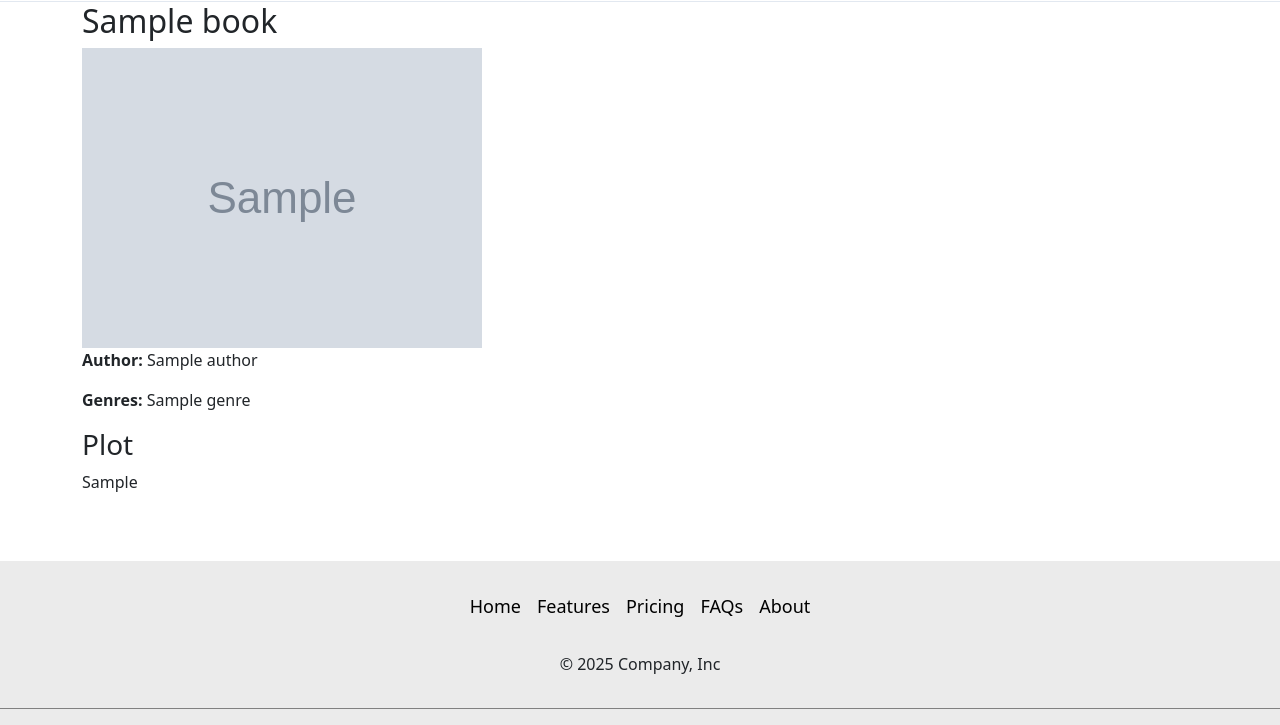
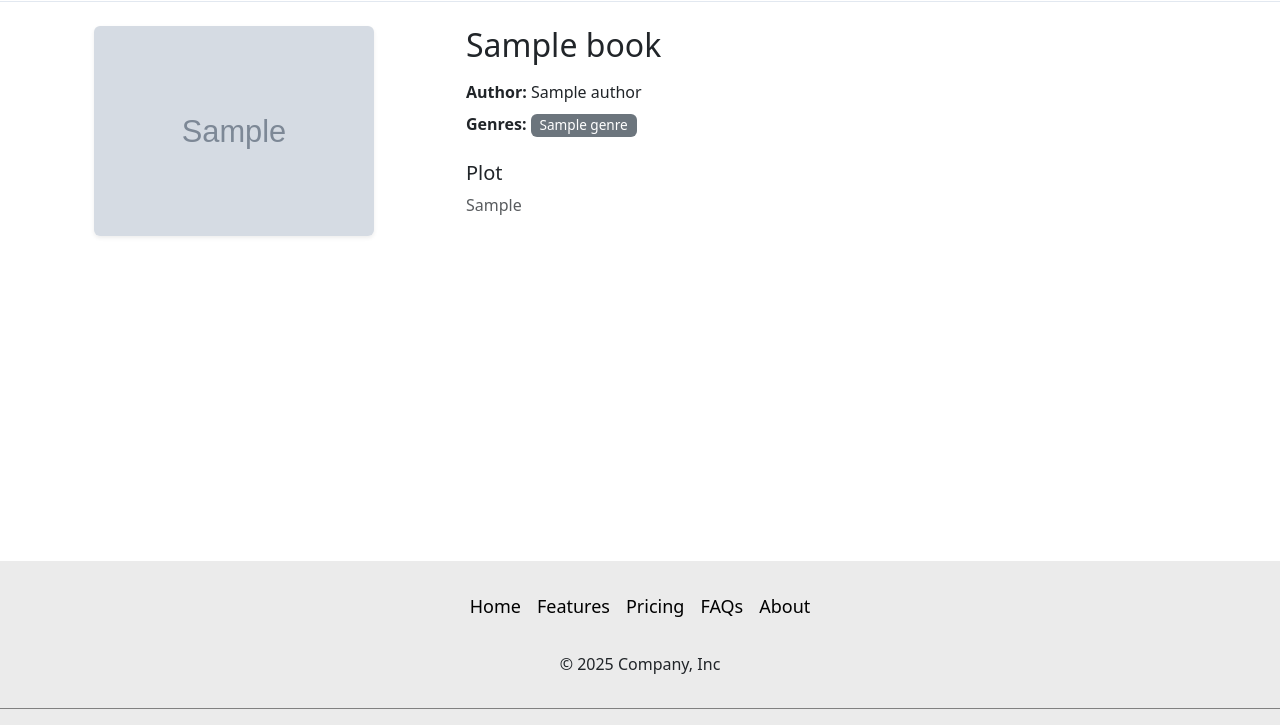
Before and after one commit to Coder-Ankit001/Book_Review_App_With_Django, a Django app: page /api/books/detail/1/ in a window 1280 px wide. Shown: the part 75-800 px from the top of the page. Run offline with Django 5.2, Linux system fonts and the light colour scheme; a user stored in the database is signed in; tables that the repository leaves empty hold one stand-in row (values such as "Sample post"); grey boxes marked "Sample" are stand-in pictures.

Commit message:
Fix: Book listing and book details layout and CSS

```diff
--- /dev/null
+++ b/static/css/books/book_details.css
@@ -0,0 +1,12 @@
+/* book_details.css */
+.book-cover {
+    width: 100%;
+    max-width: 280px;
+    object-fit: cover;
+}
+
+.badge {
+    font-weight: 400;
+    font-size: 0.85rem;
+    margin-right: 4px;
+}
--- a/templates/books/book_detail.html
+++ b/templates/books/book_detail.html
@@ -1,21 +1,37 @@
 {% extends "base.html" %}
 {% load static %}
+{% block extra_css %}
+    <link rel="stylesheet" href="{% static 'css/books/book_details.css' %}">
+{% endblock %}
 
-{% block title %} {{ book.title }} {% endblock  %}
+{% block title %} {{ book.title }} {% endblock %}
 
 {% block content %}
-    <h2>{{book.title}}</h2>
+<div class="container py-4">
+    <div class="row g-4">
+        <div class="col-md-4">
+            {% if book.featured_image %}
+                <img src="{{ book.featured_image.url }}" alt="{{ book.title }}" class="book-cover img-fluid rounded shadow-sm">
+            {% else %}
+                <img src="/media/placeholder/default_image.webp" alt="{{ book.title }}" class="book-cover img-fluid rounded shadow-sm">
+            {% endif %}
+        </div>
 
-    {% if book.featured_image %}
-        <img src="{{book.featured_image.url}}" alt="">
-    {% endif %}
-    <p><strong>Author:</strong> {{ book.author }}</p>
-    <p><strong>Genres:</strong>
-        {% for genre in book.genres.all %}
-            {{ genre.name }}{% if not forloop.last %}, {% endif %}
-        {% endfor %}
-    </p>
+        <div class="col-md-8">
+            <h2 class="mb-3">{{ book.title }}</h2>
 
-    <h3>Plot</h3>
-    <p>{{book.plot}}</p>
+            <p class="mb-2"><strong>Author:</strong> {{ book.author }}</p>
+
+            <p class="mb-4">
+                <strong>Genres:</strong>
+                {% for genre in book.genres.all %}
+                    <span class="badge bg-secondary">{{ genre.name }}</span>
+                {% endfor %}
+            </p>
+
+            <h5>Plot</h5>
+            <p class="text-muted">{{ book.plot }}</p>
+        </div>
+    </div>
+</div>
 {% endblock %}
```
Also changed, not shown: static/css/listing.css (+21 -12 lines), templates/books/book_list.html (+27 -15 lines).
